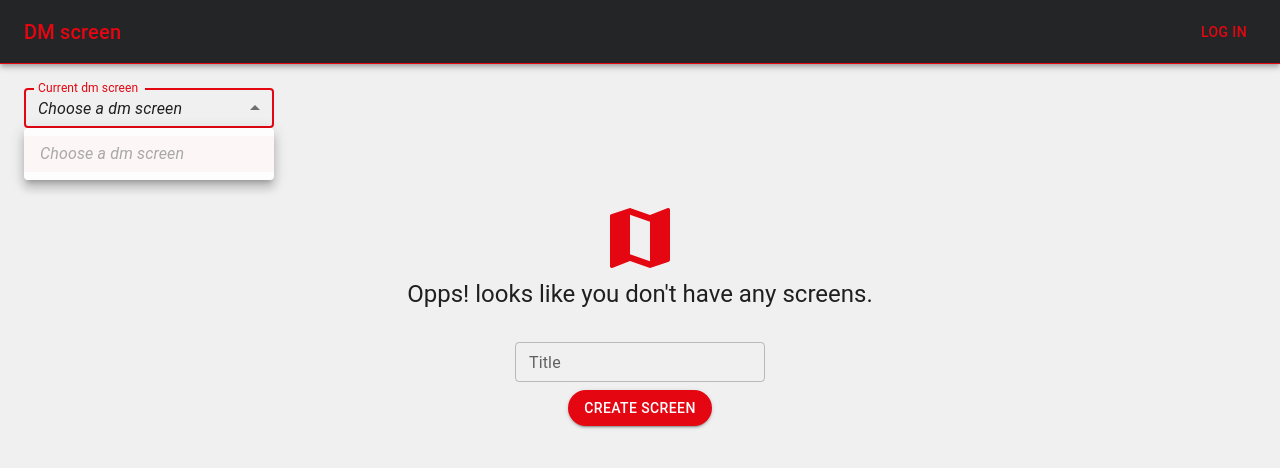
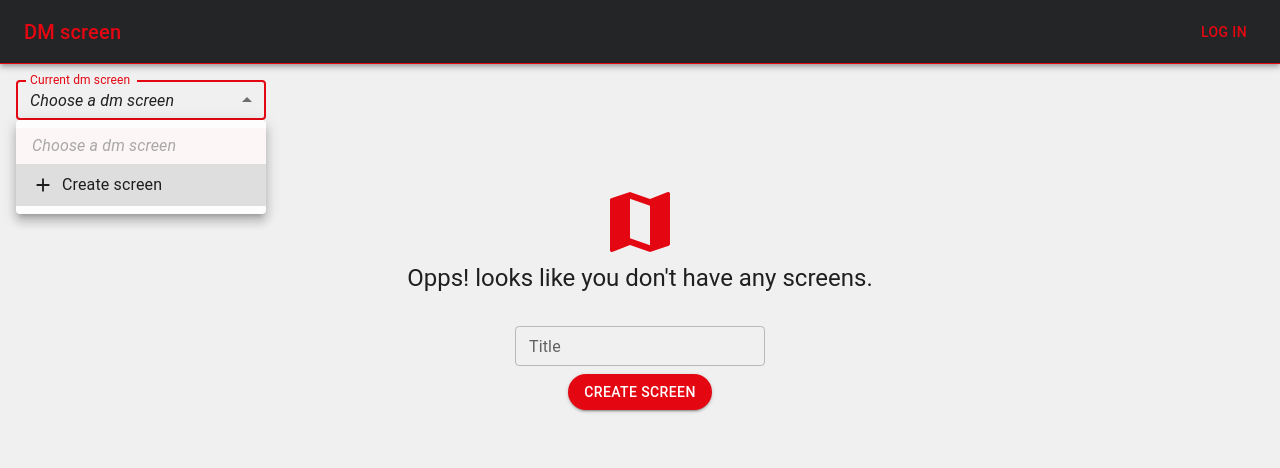
Before and after one commit to kealanheena/dm-screen, a Next.js app: page / in a window 1280 px wide. Both pictures are taken after a click on the element "Choose a dm screen". Shown: the top 468 px of the page. Built offline with nearby package versions, Linux system fonts and the light colour scheme; no server answers; the database is empty.

Commit message:
Feat: update mui theme

```diff
--- a/src/app/theme.tsx
+++ b/src/app/theme.tsx
@@ -47,6 +47,21 @@ export const themeOptions: ThemeOptions = {
       defaultProps: {
         size: 'small',
       },
+      styleOverrides: {
+        root: {
+          minWidth: 250
+        }
+      }
     },
+    MuiFormControl: {
+      defaultProps: {
+        size: 'small',
+      },
+      styleOverrides: {
+        root: {
+          minWidth: 250
+        }
+      }
+    }
   },
 };
--- a/src/components/CreateNewScreen.tsx
+++ b/src/components/CreateNewScreen.tsx
@@ -33,7 +33,7 @@ export default function CreateNewScreen() {
 				onChange={handleChange}
 				label="Title"
 				value={title}
-				sx={{ m: 1, minWidth: 250 }}
+				sx={{ m: 1 }}
 			/>
 			<Button variant="contained">
 				Create screen
--- a/src/components/Screen.tsx
+++ b/src/components/Screen.tsx
@@ -13,6 +13,7 @@ import {
 	SelectChangeEvent,
 } from '@mui/material';
 import { Layout } from '@/types';
+import { Add } from '@mui/icons-material';
 
 import IconButton from './IconButton';
 // import Blocks from './Blocks';
@@ -31,8 +32,11 @@ export default function Screen({ layouts }: ScreenProps) {
 
 	const handleChange = (event: SelectChangeEvent<number>) => {
 		const newLayoutId = event.target.value;
+		if (newLayoutId) {
+			return;
+		}
+
 		const newLayout: Layout | undefined = find(layouts, ['id', newLayoutId]);
-
 		if (!newLayout) {
 			// Add toast notification
 			return;
@@ -40,6 +44,8 @@ export default function Screen({ layouts }: ScreenProps) {
 
 		setSelectedLayout(newLayout);
 	};
+
+	const onClick = () => console.log({ tetsing: 'ste'})
 
 	return (
 		<Box sx={{ p: 2, height: '100%' }}>
@@ -52,10 +58,7 @@ export default function Screen({ layouts }: ScreenProps) {
 					container
 					alignItems="center"
 				>
-					<FormControl
-						sx={{ m: 1, minWidth: 250 }}
-						size="small"
-					>
+					<FormControl>
 						<InputLabel id="current-dm-screen-label">Current dm screen</InputLabel>
 						<Select
 							labelId="current-dm-screen-label"
@@ -74,6 +77,11 @@ export default function Screen({ layouts }: ScreenProps) {
 									{title}
 								</MenuItem>
 							))}
+
+							<MenuItem onClick={onClick}>
+								<Add sx={{ pr: 1, fontSize: 30 }} />
+								Create screen
+							</MenuItem>
 						</Select>
 					</FormControl>
 
```
